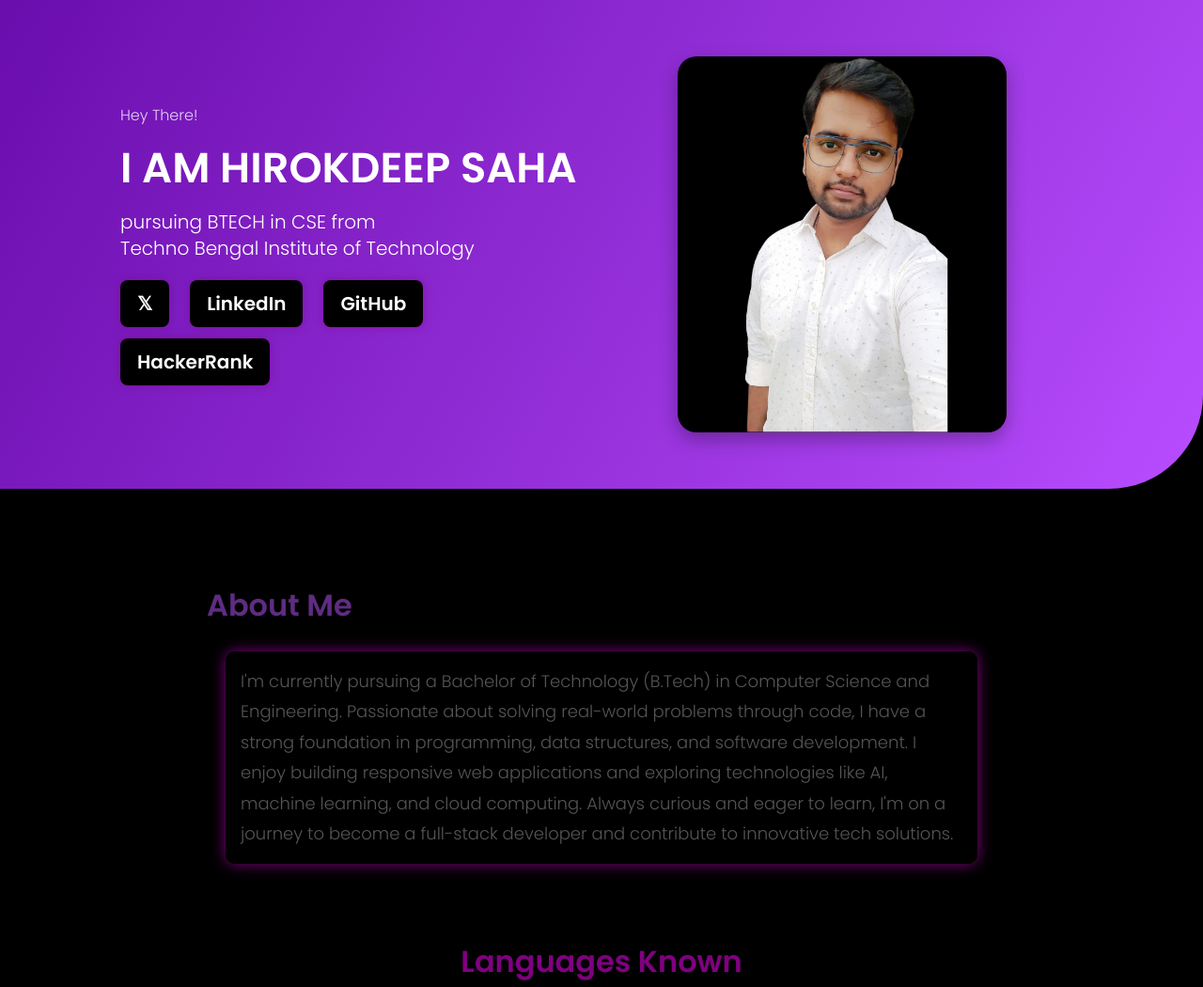
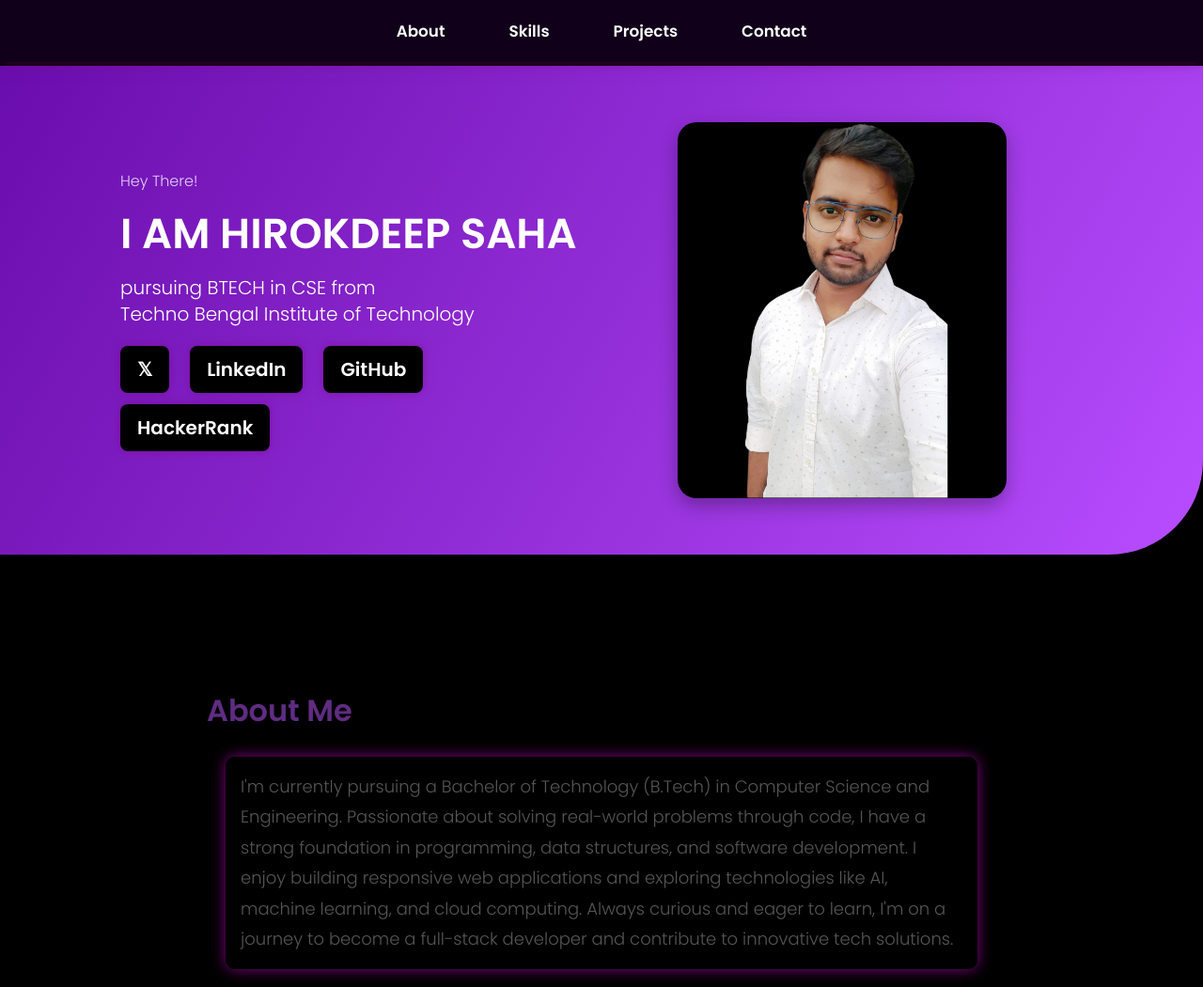
Before and after one commit to HirokdeepSaha/Portfolio, a plain HTML site: page index.html in a window 1280 px wide. Shown: the top 1050 px of the page at 94% size. Drawn offline with Linux system fonts and the light colour scheme; a script that the page names is missing.

Commit message:
new update

```diff
--- a/index.html
+++ b/index.html
@@ -10,6 +10,15 @@
 <body style="background-color:black;">
 
 	<script src="script.js"></script>
+<nav class="navbar">
+  <div class="nav-container">
+    <a href="#about-skills" class="nav-link">About</a>
+    <a href="#skills" class="nav-link">Skills</a>
+    <a href="#projects" class="nav-link">Projects</a>
+    <a href="#contact-info" class="nav-link">Contact</a>
+  </div>
+</nav>
+
 
 <!<header>
    <! <div class="logo"WELCOME TO MY PORTFOLIO</div>
@@ -49,7 +58,7 @@
       </p>
     </div>
 
-    <div class="skills">
+    <div class="skills" id="skills">
   <h2>Languages Known</h2>
   <ul class="language-list">
   <li><a href="c.html" class="skill-btn">C</a></li>
@@ -117,6 +126,54 @@
 </body>
 
 <style>
+
+/* ---------------- NAVBAR / TASKBAR ---------------- */
+.navbar {
+  width: 100%;
+  position: fixed;
+  top: 0;
+  left: 0;
+  z-index: 2000;
+  background: rgba(20, 0, 30, 0.85);
+  backdrop-filter: blur(6px);
+  padding: 12px 0;
+  box-shadow: 0 0 15px rgba(128, 0, 128, 0.6);
+}
+
+.nav-container {
+  max-width: 1000px;
+  margin: auto;
+  display: flex;
+  justify-content: center;
+  gap: 40px;
+}
+
+.nav-link {
+  color: white;
+  text-decoration: none;
+  font-size: 1.05rem;
+  font-weight: 600;
+  padding: 8px 14px;
+  border-radius: 8px;
+  transition: 0.3s ease;
+}
+
+.nav-link:hover {
+  background: purple;
+  box-shadow: 0 0 12px rgba(128, 0, 128, 0.8);
+  transform: scale(1.07);
+}
+
+/* Smooth scrolling */
+html {
+  scroll-behavior: smooth;
+}
+
+/* Add top padding so content doesn't hide under navbar */
+body {
+  padding-top: 70px;
+}
+
 /* General container */
 .container {
   max-width: 1000px;
@@ -228,6 +285,7 @@ background: linear-gradient(120deg, #6a0dad, #b84dff);
 .projects {
   background: black;
   padding: 60px 20px;
+	margin-top:4%;
 }
 
 .project-list {
@@ -275,6 +333,7 @@ font-color:white;
 }
 
 .about h2 {
+margin-top:5%;
   margin-bottom: 15px;
 }
 
@@ -310,8 +369,8 @@ font-color:white;
 }
 
 .skills h2 {
-  margin-bottom: 3%;
-
+  margin-bottom:3%;
+	margin-top:10%;
 }
 
 /* Border only around the list area */
@@ -391,6 +450,7 @@ display:block
 .contact-info h2 {
   color: purple;
   margin-bottom: 25px;
+	margin-top:7%;
 }
 
 .contact-details {
```
